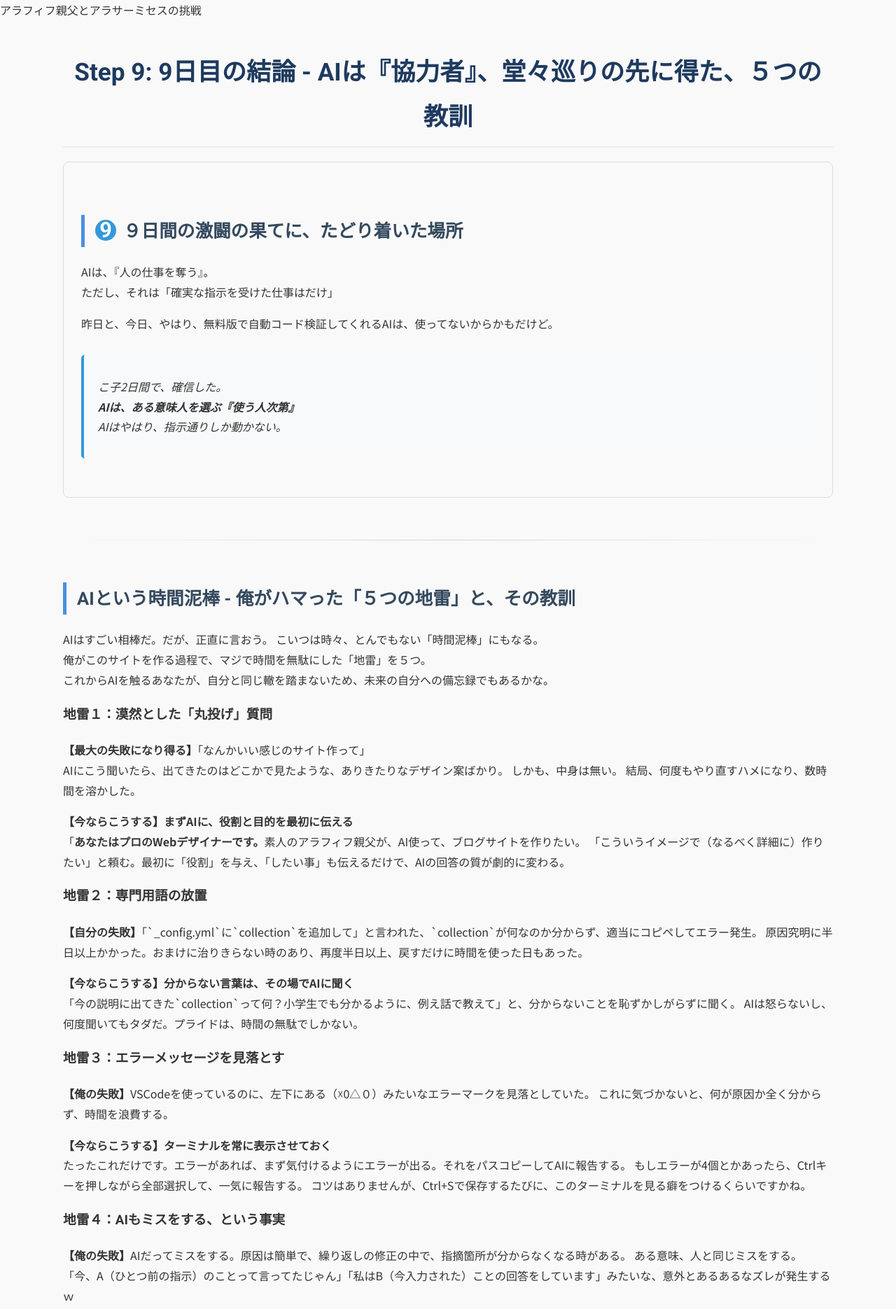
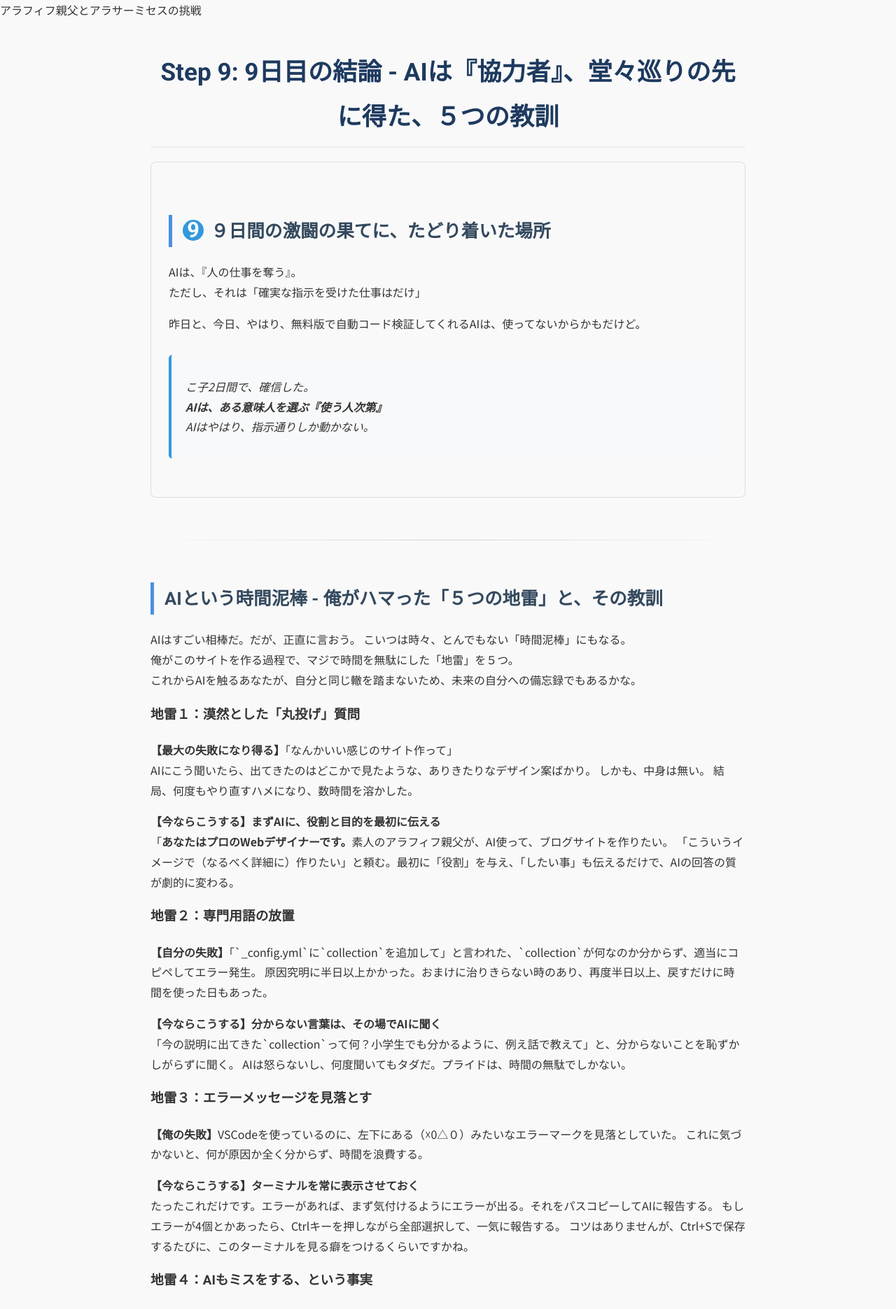
Before and after one commit to 0513reo/reo, a Jekyll site: the page built from _our_story/2025-07-02-our_story-9.md, in a window 1280 px wide. Shown: the top 1870 px of the page at 70% size. Built offline with Jekyll 4.4.1, drawn with Linux system fonts in a browser that asks for light colours.

Commit message:
Add files via upload

```diff
--- a/_our_story/2025-07-02-our_story-9.md
+++ b/_our_story/2025-07-02-our_story-9.md
@@ -3,9 +3,9 @@ layout: default
 title: "Step 9: 9日目の結論 - AIは『協力者』、堂々巡りの先に得た、５つの教訓"
 collection: our_story
 ---
-<div class="container blog-post">
+<div class="container blog-post" style="max-width: 850px;">
     <header style="text-align:center; margin-bottom: 20px;">
-        <h1 style="font-size: 2.2em; border-bottom: 2px solid #eee; padding-bottom:10px; margin-bottom: 5px;">{{ page.title }}</h1>
+         <h1 style="font-size: 2.2em; border-bottom: 2px solid #eee; padding-bottom:10px; margin-bottom: 5px;">{{ page.title }}</h1>
     </header>
 
     <div class="content">
```
